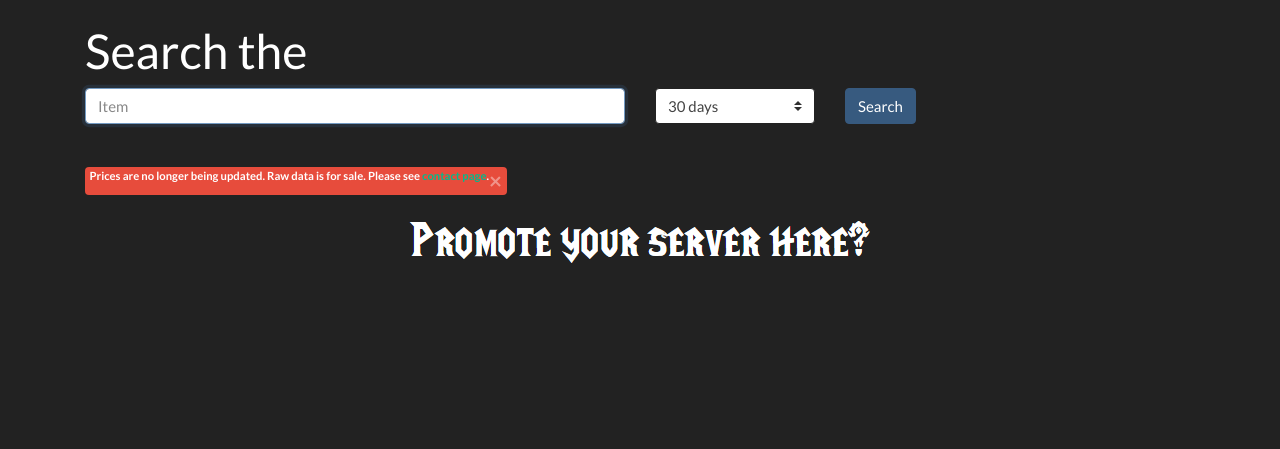
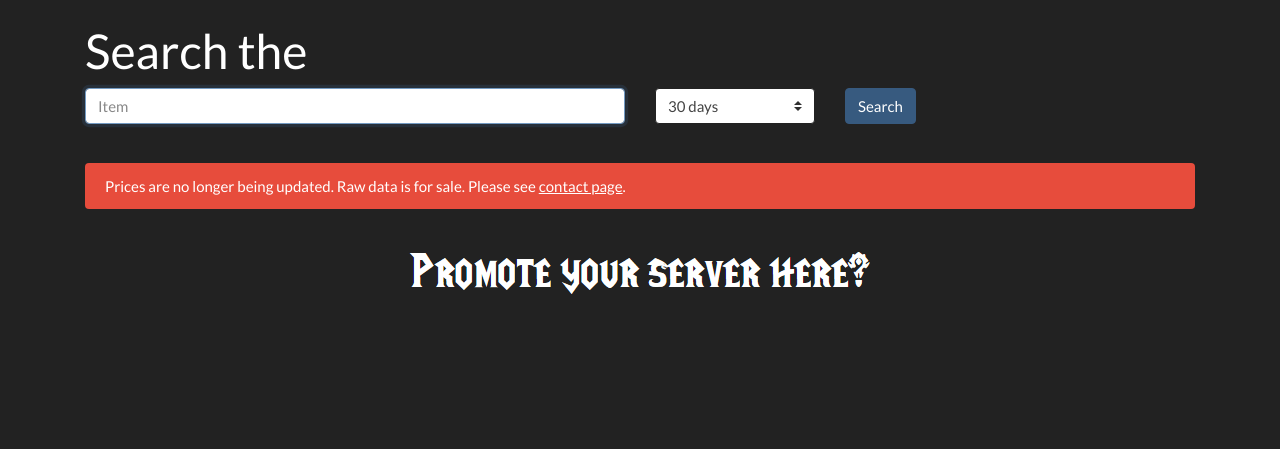
Before and after one commit to ywilke/auctionhistory, a Python web app: template app/templates/search.html in a window 1280 px wide. Shown: the part 71-520 px from the top of the page. Run offline with Jinja, Linux system fonts and the light colour scheme; the template is opened without the code that fills it, so the values that code supplies are empty; some libraries are stand-ins or nearby versions.

Commit message:
alert fix

```diff
--- a/app/templates/search.html
+++ b/app/templates/search.html
@@ -29,8 +29,7 @@
 			</div>
 		</form><br>
 
-		<div class="badge badge-danger">
-			<button type="button" class="close" data-dismiss="alert">&times;</button>
+		<div class="alert alert-danger">
 			Prices are no longer being updated. Raw data is for sale. Please see <a href="/contact">contact page</a>.
 		</div>
 
```
